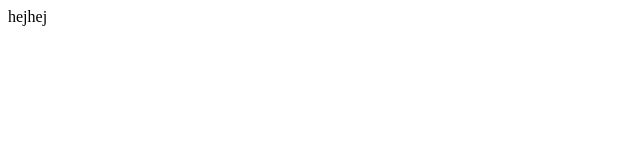
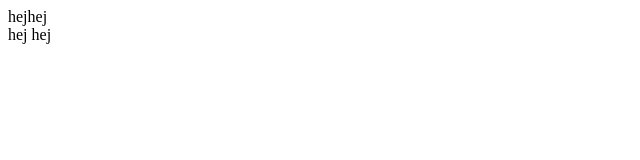
Before and after one commit to behu-kea/git-working-together, a plain HTML site: page index.html in a window 1280 px wide. Shown: the full height of the page, 0-640 px from the left. Drawn offline with Linux system fonts and the light colour scheme.

Commit message:
Added footer

```diff
--- a/index.html
+++ b/index.html
@@ -1 +1,3 @@
 hejhej
+
+<footer>hej hej</footer>
```
